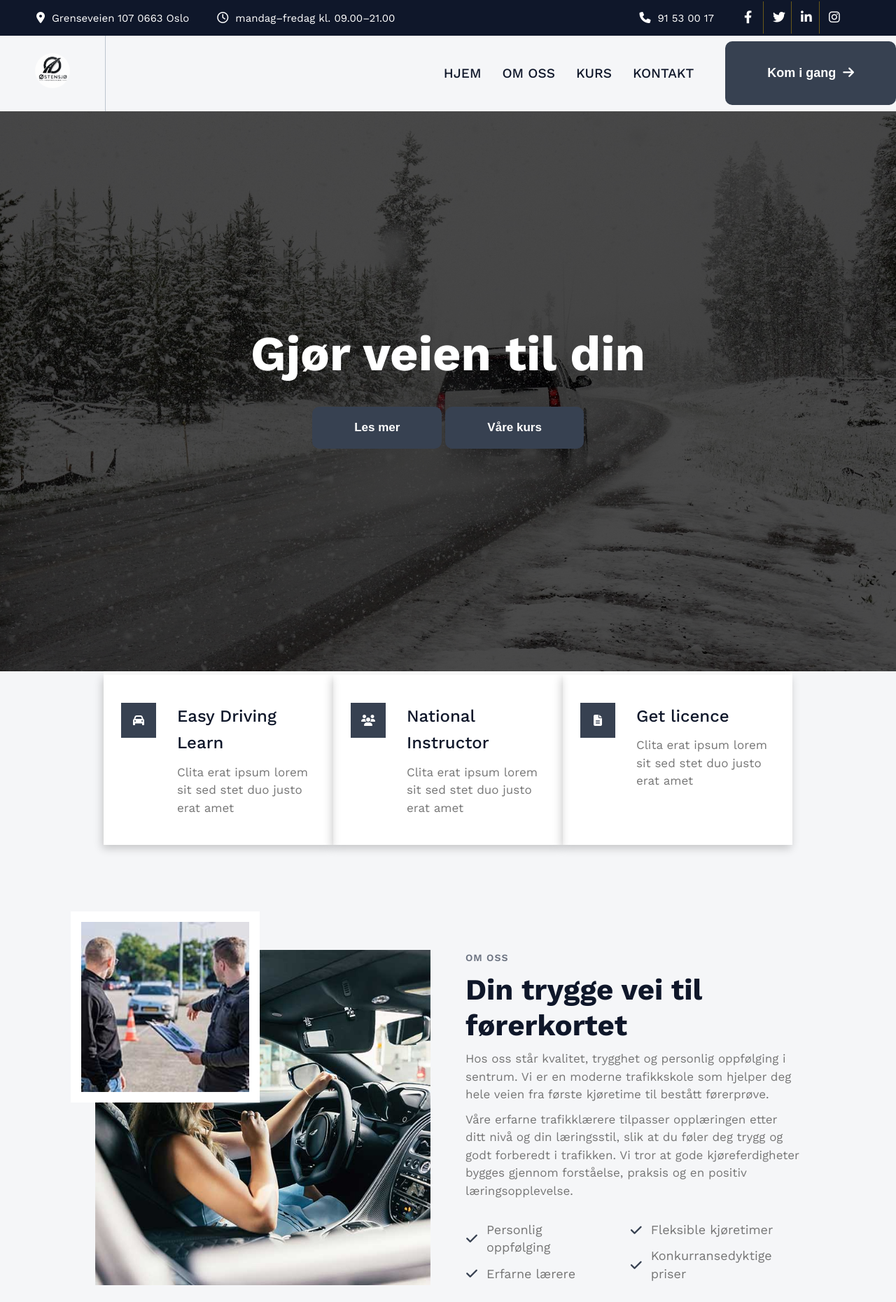
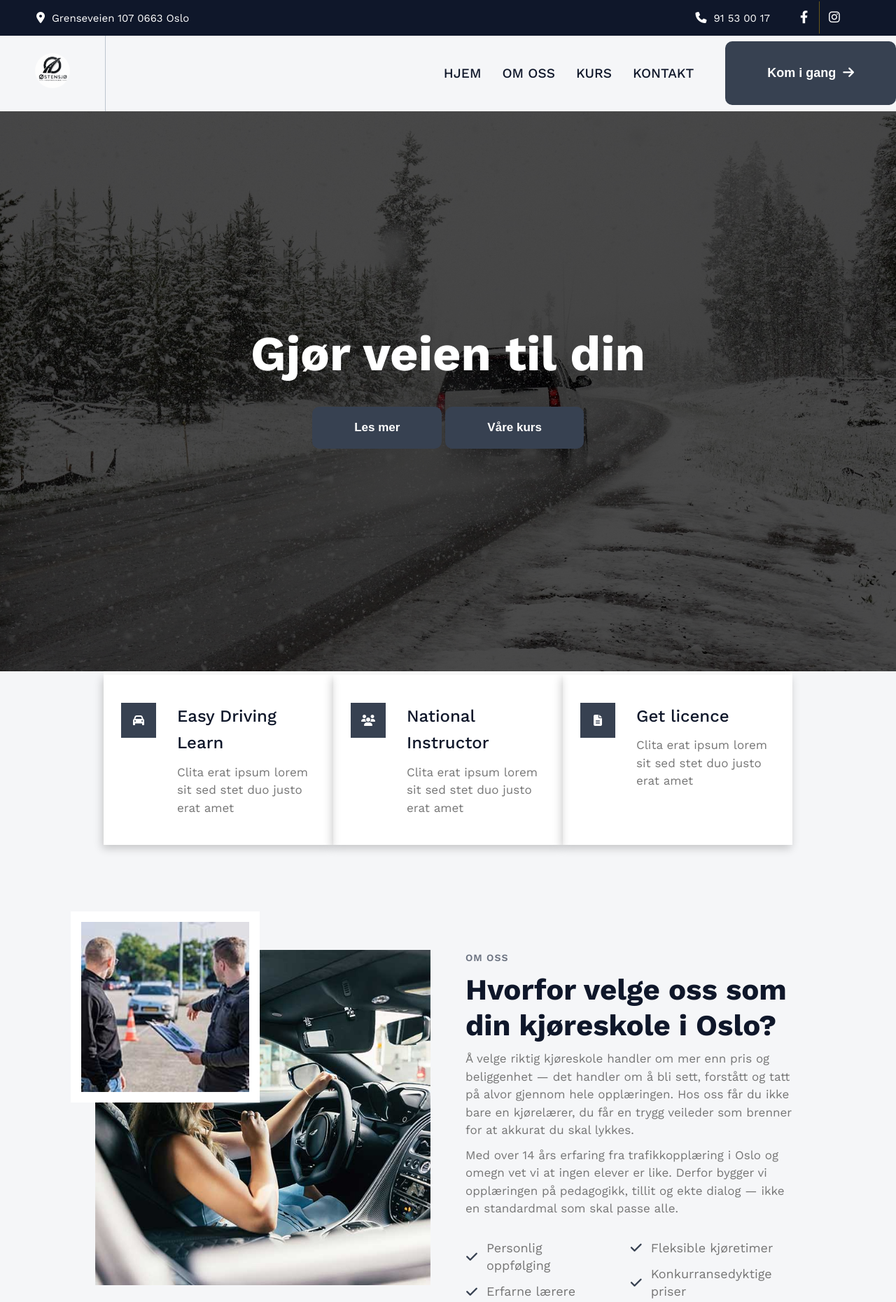
Before and after one commit to jas2908/driving-school-website, a React (Create React App) app: page / in a window 1280 px wide. Shown: the top 1860 px of the page at 70% size. Built offline with nearby package versions, Linux system fonts and the light colour scheme.

Commit message:
social media links added

```diff
--- a/src/components/about/About.jsx
+++ b/src/components/about/About.jsx
@@ -5,7 +5,7 @@ import Back from '../common/Back'
 const About = () => {
     return (
         <>
-            <Back title='About Us'/>
+            <Back title='Om Oss'/>
             <AboutCard />
         </>
     )
--- a/src/components/about/AboutCard.jsx
+++ b/src/components/about/AboutCard.jsx
@@ -1,5 +1,6 @@
 import React from 'react'
 import Heading from '../common/Heading'
+import { Link } from "react-router-dom";
 import './about.css'
 
 const AboutCard = () => {
@@ -9,15 +10,15 @@ const AboutCard = () => {
                 <div className="container grid2 flexsm">
                     <div className="left">
                         <div className="img">
-                            <img src="./img/about-2.jpg" alt="" />
-                            <img src="./img/about-1.jpg" alt="" />
+                            <img src= {process.env.PUBLIC_URL + "/img/about-2.jpg"} alt="" />
+                            <img src= {process.env.PUBLIC_URL + "/img/about-1.jpg" } alt="" />
                         </div>
                     </div>
                     <div className="right">
-                        <Heading title='Om Oss' subtitle='Din trygge vei til førerkortet'/>
+                        <Heading title='Om Oss' subtitle='Hvorfor velge oss som din kjøreskole i Oslo?'/>
                         <div className="about-info">
-                            <p>Hos oss står kvalitet, trygghet og personlig oppfølging i sentrum. Vi er en moderne trafikkskole som hjelper deg hele veien fra første kjøretime til bestått førerprøve.</p>
-                            <p>Våre erfarne trafikklærere tilpasser opplæringen etter ditt nivå og din læringsstil, slik at du føler deg trygg og godt forberedt i trafikken. Vi tror at gode kjøreferdigheter bygges gjennom forståelse, praksis og en positiv læringsopplevelse.</p>
+                            <p>Å velge riktig kjøreskole handler om mer enn pris og beliggenhet — det handler om å bli sett, forstått og tatt på alvor gjennom hele opplæringen. Hos oss får du ikke bare en kjørelærer, du får en trygg veileder som brenner for at akkurat du skal lykkes.</p>
+                            <p>Med over 14 års erfaring fra trafikkopplæring i Oslo og omegn vet vi at ingen elever er like. Derfor bygger vi opplæringen på pedagogikk, tillit og ekte dialog — ikke en standardmal som skal passe alle.</p>
                             <div className="check">
                                 <div className="one-check">
                                     <div className="fully">
@@ -41,9 +42,9 @@ const AboutCard = () => {
                                 </div>
                             </div>
                             <div className="button flex">
-                                <div className="button1">
+                                <Link to="/about" className="button1">
                                     Les Mer
-                                </div>
+                                </Link>
                                 <div className="button2">
                                     <i className='fa fa-phone'></i>
                                     <span>+012 345 6789</span>
--- a/src/components/common/header/Header.jsx
+++ b/src/components/common/header/Header.jsx
@@ -11,8 +11,6 @@ const Header = () => {
                     <div className="left">
                         <i className='fa fa-location-dot'></i>
                         <span className='street'>Grenseveien 107 0663 Oslo</span>
-                        <i className='far fa-clock'></i>
-                        <span>mandag–fredag kl. 09.00–21.00</span>
                     </div>
                     <div className="right flex">
                         <div>
@@ -21,17 +19,24 @@ const Header = () => {
                         </div>
                         <ul className='flex'>
                             <li>
-                                <a href=""><i className='fab fa-facebook-f'></i></a>
+                                <a
+                                    href="https://www.facebook.com/profile.php?id=61591738204896"
+                                    target="_blank"
+                                    rel="noopener noreferrer"
+                                >
+                                    <i className='fab fa-facebook-f'></i>
+                                </a>
                             </li>
                             <li>
-                                <a href=""><i className='fab fa-twitter'></i></a>
+                                <a
+                                    href="https://www.instagram.com/ostensjo.trafikkskole/"
+                                    target="_blank"
+                                    rel="noopener noreferrer"
+                                >
+                                    <i className='fab fa-instagram'></i>
+                                </a>
                             </li>
-                            <li>
-                                <a href=""><i className='fab fa-linkedin-in'></i></a>
-                            </li>
-                            <li>
-                                <a href=""><i className='fab fa-instagram'></i></a>
-                            </li>
+
                         </ul>
                     </div>
                 </div>
--- a/src/components/team/TeamCard.jsx
+++ b/src/components/team/TeamCard.jsx
@@ -24,7 +24,7 @@ const TeamCard = () => {
                     </div>
                     <div className="box">
                         <div className="img">
-                            <img src="./img/team-2.jpg" alt="" />
+                            <img src={process.env.PUBLIC_URL +"/img/team-2.jpg"} alt="" />
                             <div className="icon">
                                 <i className='fab fa-facebook-f'></i>
                                 <i className='fab fa-twitter'></i>
```
